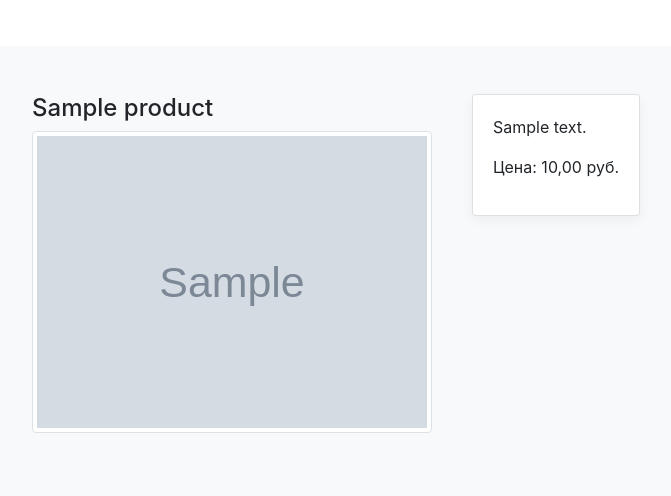
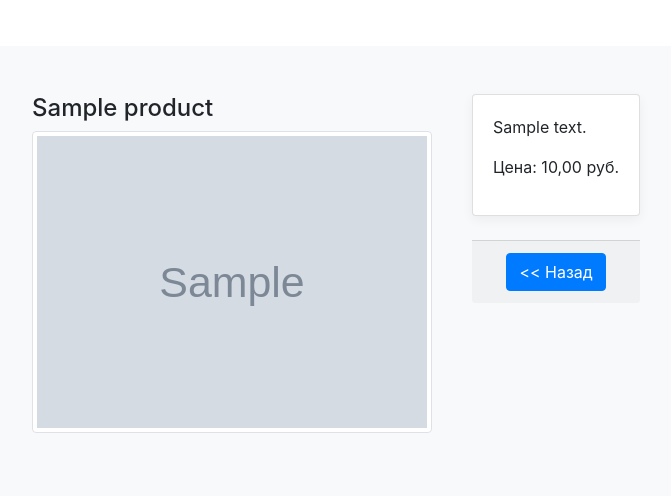
Before and after one commit to VedishchevAnton/djangoProject, a Django app: page /product_details/1/ in a window 1280 px wide. Shown: the part 210-706 px from the top of the page, without its empty margins (78-749 px from the left). Run offline with Django 4.2, Linux system fonts and the light colour scheme; tables that the repository leaves empty hold one stand-in row (values such as "Sample post"); grey boxes marked "Sample" are stand-in pictures; some libraries are stand-ins or nearby versions.

Commit message:
добавил кнопку назад в product_detail

```diff
--- a/catalog/templates/catalog/product_detail.html
+++ b/catalog/templates/catalog/product_detail.html
@@ -7,6 +7,7 @@
         .centered-container {
             text-align: center;
         }
+
         .centered-container ul {
             display: inline-block;
             text-align: left;
@@ -27,6 +28,9 @@
                     <p style="text-align: left;">Цена: {{ product.price }} руб.</p>
                 </div>
             </div>
+            <div class="card-footer">
+                <a href="{% url 'catalog:products' %}" class="btn btn-primary"><< Назад</a>
+            </div>
         </div>
     </ul>
 {% endblock %}
```
Lines whose indentation alone changed are shown as unchanged.
